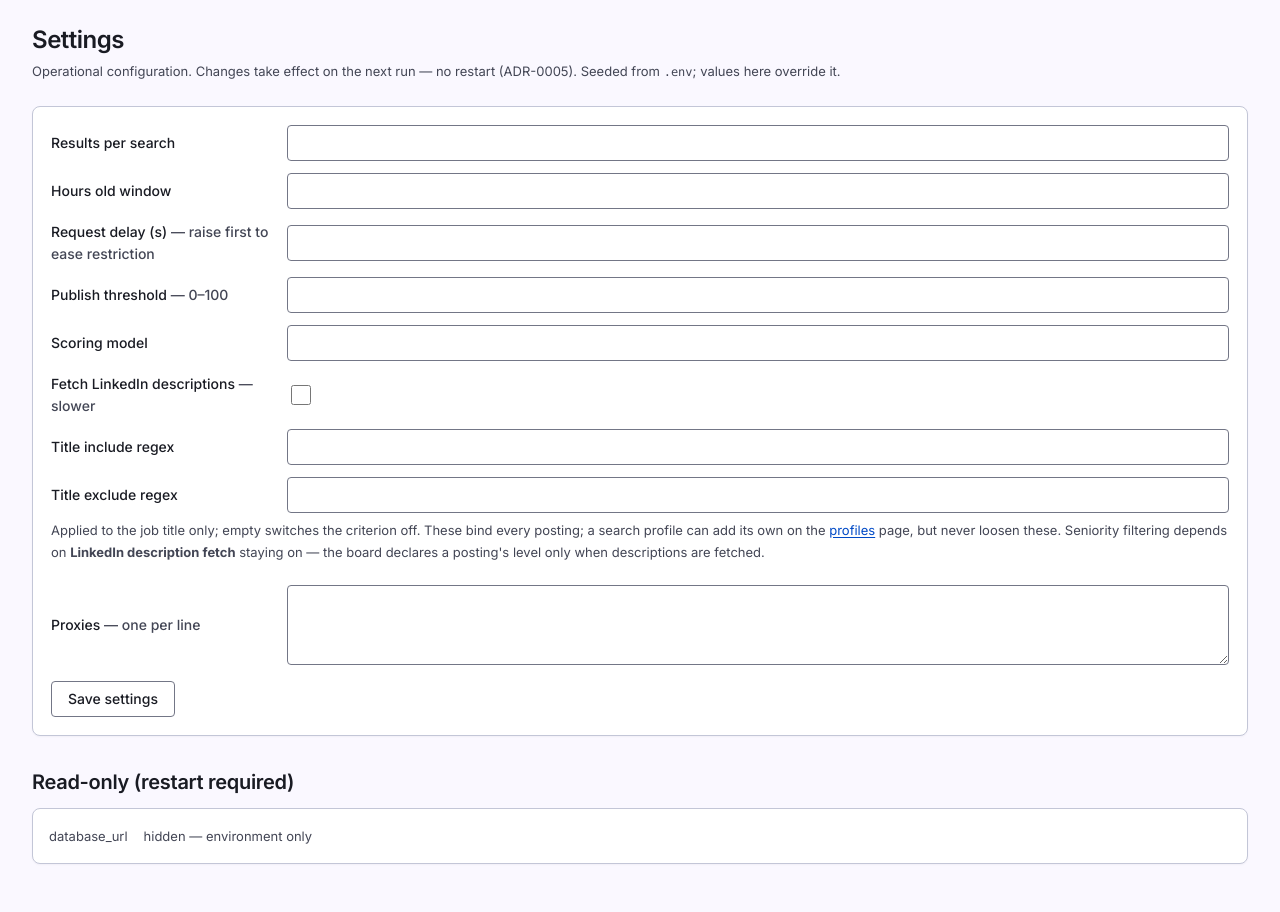
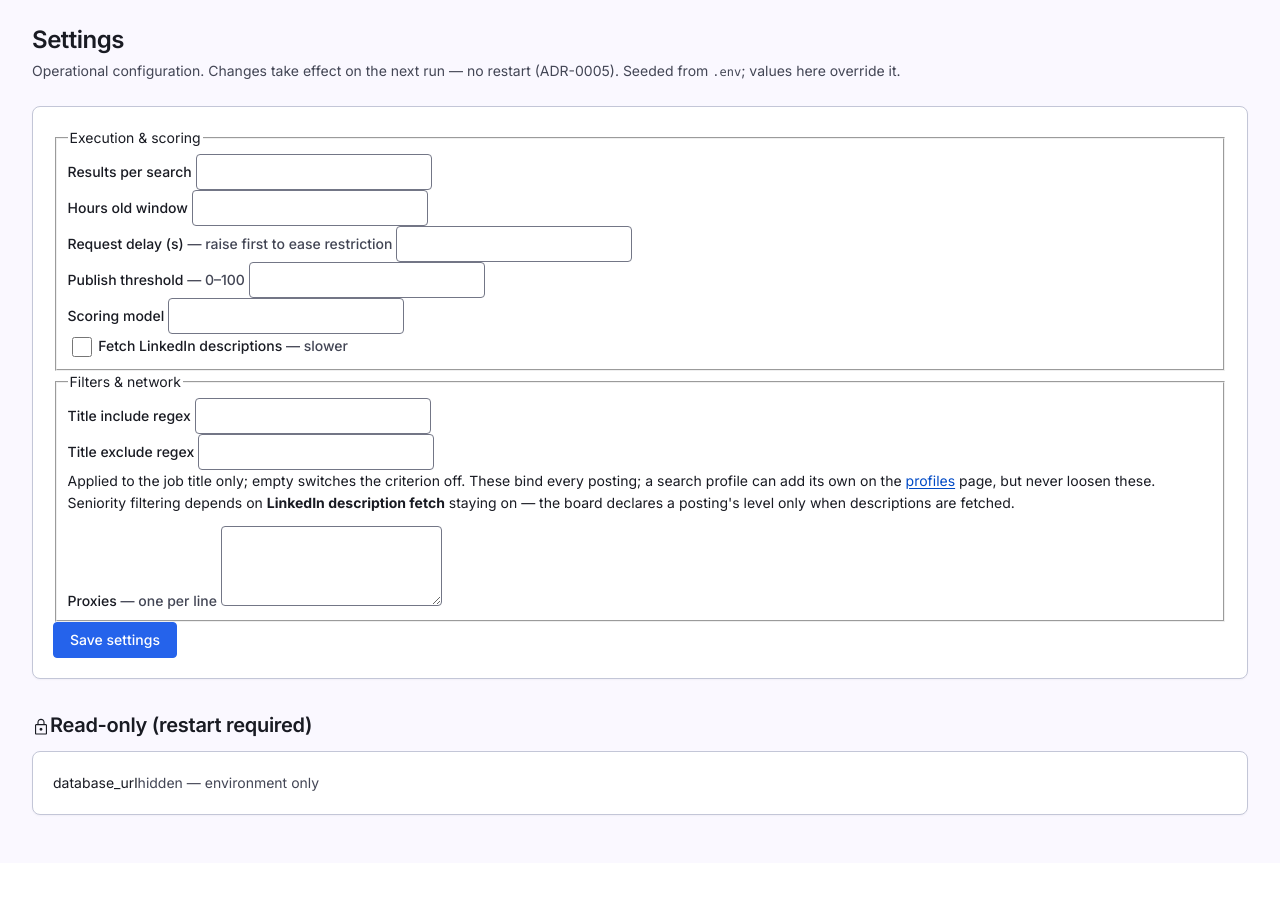
Before and after one commit to MoKenawy/Automatic-Job-search, a Python web app: template app/src/app/web/templates/settings.html in a window 1280 px wide. Shown: the part 57-969 px from the top of the page. After the commit the page ends 873 px from the top, so only its background shows below. Run offline with Jinja, Linux system fonts and the light colour scheme; the template is opened without the code that fills it, so the values that code supplies are empty.

Commit message:
feat(ui): renovate the settings page (US7)
Co-Authored-By: Claude Sonnet 5.5 <noreply@anthropic.com>

```diff
--- a/app/src/app/web/templates/settings.html
+++ b/app/src/app/web/templates/settings.html
@@ -1,40 +1,53 @@
 {% extends "base.html" %}
+{% from "_macros.html" import icon, banner %}
 {% set active = 'settings' %}
 {% block title %}Settings — Job discovery{% endblock %}
 {% block content %}
 
+{% if saved %}{{ banner('success', 'Settings saved — applies on the next run.', focusable=True) }}{% endif %}
+{% if error %}{{ banner('error', error, focusable=True) }}{% endif %}
+
+<div class="page-head">
   <h1>Settings</h1>
-<p class="sub">
+  <p class="page-sub">
     Operational configuration. Changes take effect on the next run — no restart
     (ADR-0005). Seeded from <code>.env</code>; values here override it.
   </p>
+</div>
 
-{% if saved %}<div class="flash">Settings saved.</div>{% endif %}
-{% if error %}<div class="flash err">{{ error }}</div>{% endif %}
-
-<form method="post" action="/settings" class="panel" style="padding:18px">
-  <div class="formgrid">
 {% macro field(key, label, type='text', hint='') %}
+  <div class="field">
     <label for="{{ key }}">{{ label }}{% if hint %}<span class="muted"> — {{ hint }}</span>{% endif %}</label>
     <input id="{{ key }}" name="{{ key }}" type="{{ type }}" value="{{ values[key] }}">
+  </div>
 {% endmacro %}
 
+<form method="post" action="/settings" class="card">
+  <div class="form-grid-2">
+    <fieldset class="form-col">
+      <legend>Execution &amp; scoring</legend>
       {{ field('results_per_search', 'Results per search', 'number') }}
       {{ field('hours_old', 'Hours old window', 'number') }}
       {{ field('request_delay_seconds', 'Request delay (s)', 'number', 'raise first to ease restriction') }}
       {{ field('publish_threshold', 'Publish threshold', 'number', '0–100') }}
       {{ field('scoring_model', 'Scoring model') }}
-
-    <label for="linkedin_fetch_description">Fetch LinkedIn descriptions<span class="muted"> — slower</span></label>
+      <div class="field">
+        <label class="check" for="linkedin_fetch_description">
           <input id="linkedin_fetch_description" name="linkedin_fetch_description" type="checkbox"
                  {{ 'checked' if values['linkedin_fetch_description'] }}>
+          Fetch LinkedIn descriptions<span class="muted"> — slower</span>
+        </label>
+      </div>
+    </fieldset>
 
+    <fieldset class="form-col">
+      <legend>Filters &amp; network</legend>
       {{ field('title_include_pattern', 'Title include regex') }}
       {{ field('title_exclude_pattern', 'Title exclude regex') }}
       {# D6 and ADR-0016. The coupling in the second sentence is invisible from
          this screen, and the filter fails open when it bites, so nothing else
          would tell the operator it had happened. #}
-    <p class="sub" style="grid-column:1/-1;margin:-6px 0 10px">
+      <p class="hint">
         Applied to the job title only; empty switches the criterion off. These bind
         every posting; a search profile can add its own on the
         <a href="/profiles">profiles</a> page, but never loosen these. Seniority
@@ -42,22 +55,25 @@
         on — the board declares a posting's level only when descriptions are
         fetched.
       </p>
-
+      <div class="field">
         <label for="proxies">Proxies<span class="muted"> — one per line</span></label>
         <textarea id="proxies" name="proxies" rows="2">{{ values['proxies'] | join('\n') }}</textarea>
       </div>
+    </fieldset>
+  </div>
 
-  <div style="margin-top:16px"><button class="btn" type="submit">Save settings</button></div>
+  <div class="form-footer">
+    <span class="spacer"></span>
+    <button class="btn btn-primary" type="submit">Save settings</button>
+  </div>
 </form>
 
-<h2>Read-only (restart required)</h2>
-<div class="panel" style="padding:16px">
-  <dl class="meta">
+<h2>{{ icon('lock') }}Read-only (restart required)</h2>
+<div class="kv-grid">
   {% for key, value in readonly.items() %}
-    <dt>{{ key }}</dt><dd>{{ value }}</dd>
+  <div class="card kv"><span class="metric-label">{{ key }}</span><span>{{ value }}</span></div>
   {% endfor %}
-    <dt>database_url</dt><dd class="muted">hidden — environment only</dd>
-  </dl>
+  <div class="card kv"><span class="metric-label">database_url</span><span class="muted">hidden — environment only</span></div>
 </div>
 
 {% endblock %}
```
Also changed, not shown: app/tests/test_web_config.py (+10 -0 lines). Lines whose indentation alone changed are shown as unchanged.
